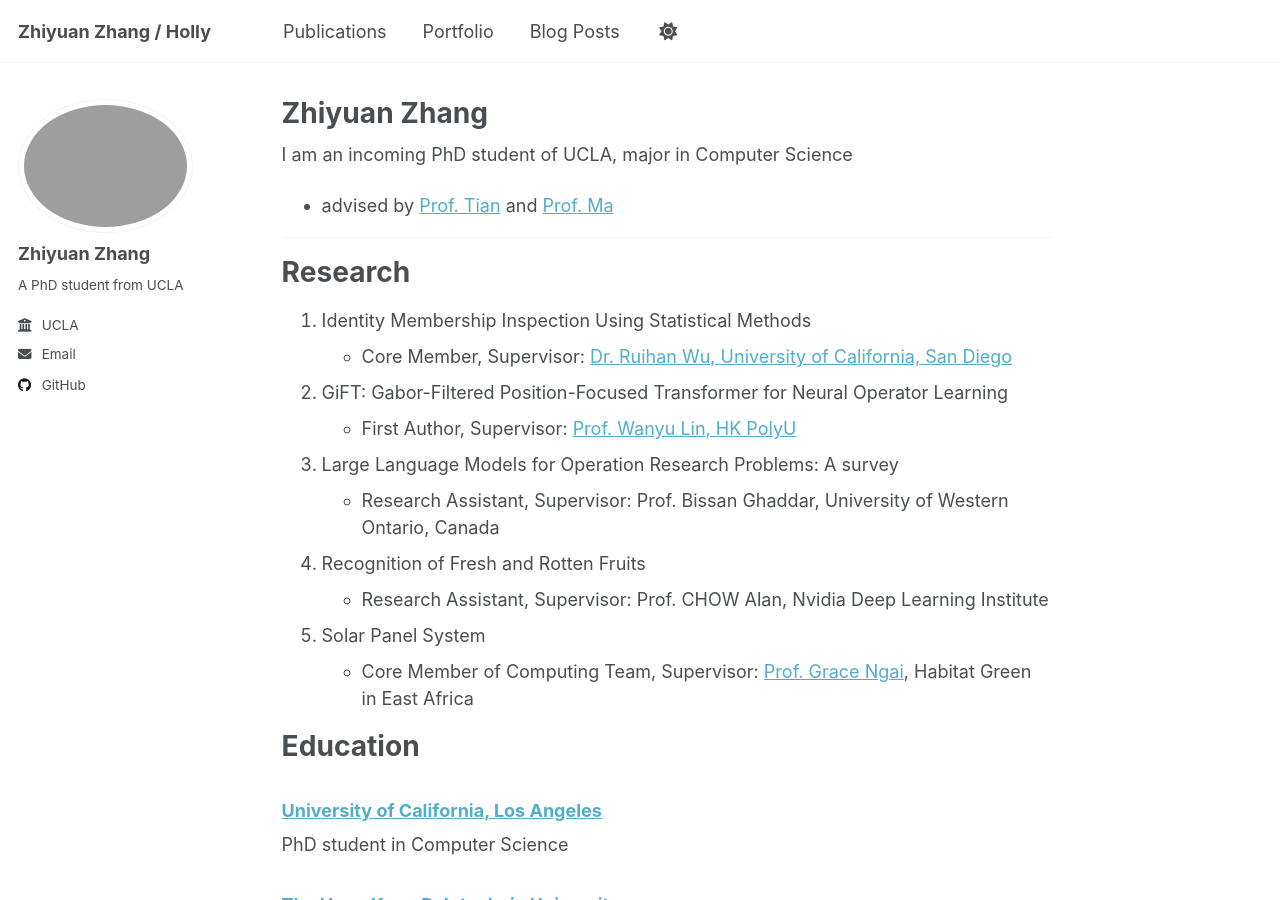
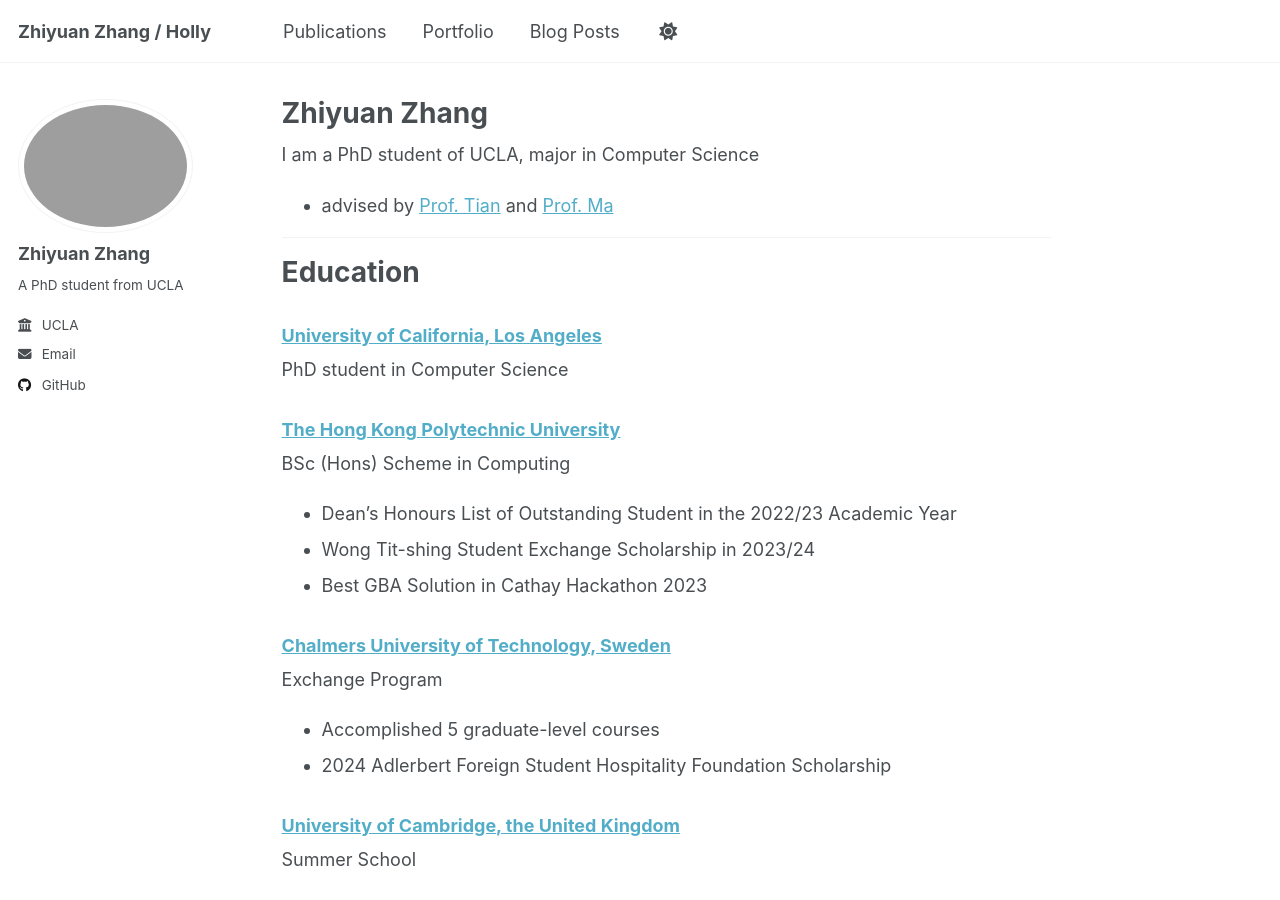
Before and after one commit to h-zhanggg/Zhiyuan-Zhang, a Jekyll site: the page built from _pages/about.md, in a window 1280 px wide and 900 px high. Built offline with Jekyll 4.4.1, drawn with Linux system fonts in a browser that asks for light colours; a script that is not in the unit is left out.

Commit message:
Oct 2025

```diff
--- a/_layouts/single.html
+++ b/_layouts/single.html
@@ -48,13 +48,13 @@ layout: default
         {{ content }}
 
         {% if page.citation and page.paperurl and page.slidesurl and page.bibtexurl %}
-          <p style="font-size: smaller">Recommended citation: {{ page.citation }}<br /><a href="{{ page.paperurl }}">Download Paper</a> | <a href="{{ page.slidesurl }}">Download Slides</a> | <a href="{{ page.bibtexurl }}">Download Bibtex</a></p>
+          <p style="font-size: smaller">Recommended citation: {{ page.citation }}<br /><a href="{{ page.paperurl }}">Paper</a> | <a href="{{ page.slidesurl }}">Download Slides</a> | <a href="{{ page.bibtexurl }}">Download Bibtex</a></p>
         {% elsif page.citation and page.paperurl and page.slidesurl %}
-          <p style="font-size: smaller">Recommended citation: {{ page.citation }}<br /><a href="{{ page.paperurl }}">Download Paper</a> | <a href="{{ page.slidesurl }}">Download Slides</a></p>
+          <p style="font-size: smaller">Recommended citation: {{ page.citation }}<br /><a href="{{ page.paperurl }}">Paper</a> | <a href="{{ page.slidesurl }}">Download Slides</a></p>
         {% elsif page.citation and page.paperurl and page.bibtexurl %}
-          <p style="font-size: smaller">Recommended citation: {{ page.citation }}<br /><a href="{{ page.paperurl }}">Download Paper</a> | <a href="{{ page.bibtexurl }}">Download Bibtex</a></p>
+          <p style="font-size: smaller">Recommended citation: {{ page.citation }}<br /><a href="{{ page.paperurl }}">Paper</a> | <a href="{{ page.bibtexurl }}">Download Bibtex</a></p>
         {% elsif page.citation and page.paperurl %}
-          <p style="font-size: smaller">Recommended citation: {{ page.citation }}<br /><a href="{{ page.paperurl }}">Download Paper</a></p>
+          <p style="font-size: smaller">Recommended citation: {{ page.citation }}<br /><a href="{{ page.paperurl }}">Paper</a></p>
         {% elsif page.citation and page.slidesurl and page.bibtexurl %}
           <p style="font-size: smaller">Recommended citation: {{ page.citation }}<br /><a href="{{ page.slidesurl }}">Download Slides</a> | <a href="{{ page.bibtexurl }}">Download Bibtex</a></p>
         {% elsif page.citation and page.slidesurl %}
@@ -62,7 +62,7 @@ layout: default
         {% elsif page.slidesurl and page.bibtexurl %}
           <p style="font-size: smaller"><a href="{{ page.slidesurl }}">Download Slides</a> | <a href="{{ page.bibtexurl }}">Download Bibtex</a></p>
         {% elsif page.paperurl and page.bibtexurl %}
-          <p style="font-size: smaller"><a href="{{ page.paperurl }}">Download Paper</a> | <a href="{{ page.bibtexurl }}">Download Bibtex</a></p>
+          <p style="font-size: smaller"><a href="{{ page.paperurl }}">Paper</a> | <a href="{{ page.bibtexurl }}">Download Bibtex</a></p>
         {% elsif page.citation and page.bibtexurl %}
           <p style="font-size: smaller">Recommended citation: {{ page.citation }}<br /><a href="{{ page.bibtexurl }}">Download Bibtex</a></p>
         {% elsif page.citation %}
--- a/_pages/about.md
+++ b/_pages/about.md
@@ -7,27 +7,10 @@ redirect_from:
   - /about.html
 ---
 
-I am an incoming PhD student of UCLA, major in Computer Science
+I am a PhD student of UCLA, major in Computer Science
 - advised by [Prof. Tian](https://www.ytian.info/) and [Prof. Ma](https://mobility-lab.seas.ucla.edu/about/)
 
 ---
-
-# Research
-1. Identity Membership Inspection Using Statistical Methods
-- Core Member, Supervisor: [Dr. Ruihan Wu, University of California, San Diego](https://scholar.google.com/citations?user=DsHKK-AAAAAJ)
-
-2. GiFT: Gabor-Filtered Position-Focused Transformer for Neural Operator Learning
-- First Author, Supervisor: [Prof. Wanyu Lin, HK PolyU](https://wanyu-lin.github.io/)
-
-3. Large Language Models for Operation Research Problems: A survey
-- Research Assistant, Supervisor: Prof. Bissan Ghaddar, University of Western Ontario, Canada
-
-4. Recognition of Fresh and Rotten Fruits
-- Research Assistant, Supervisor: Prof. CHOW Alan, Nvidia Deep Learning Institute
-
-5. Solar Panel System
-- Core Member of Computing Team, Supervisor: [Prof. Grace Ngai](https://web.comp.polyu.edu.hk/csgngai/), Habitat Green in East Africa
-
 
 # Education
 
```
Also changed, not shown: _pages/cv.md (+19 -0 lines), _publications/2025-06-08-paper-title-number-5.md (+1 -1 lines).
